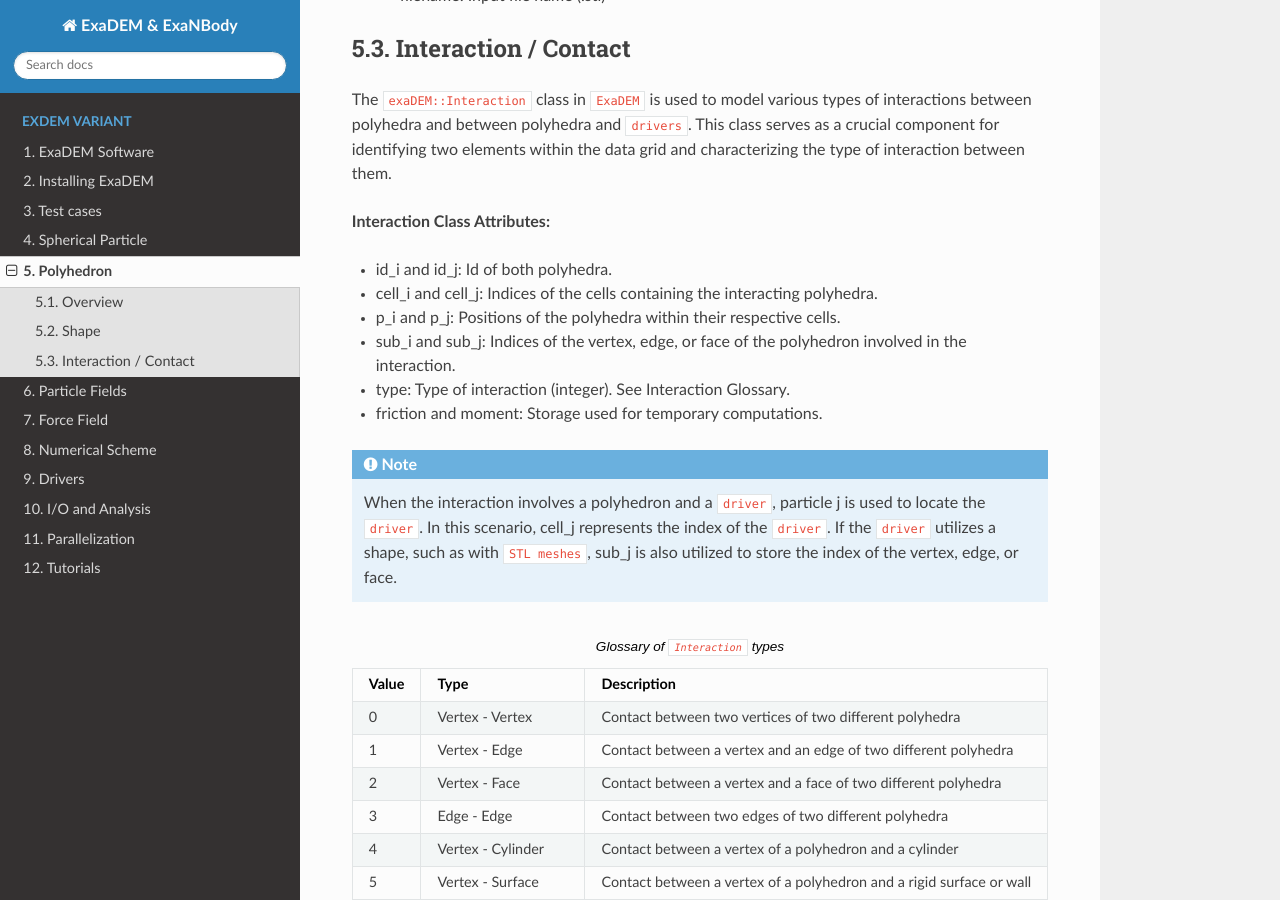
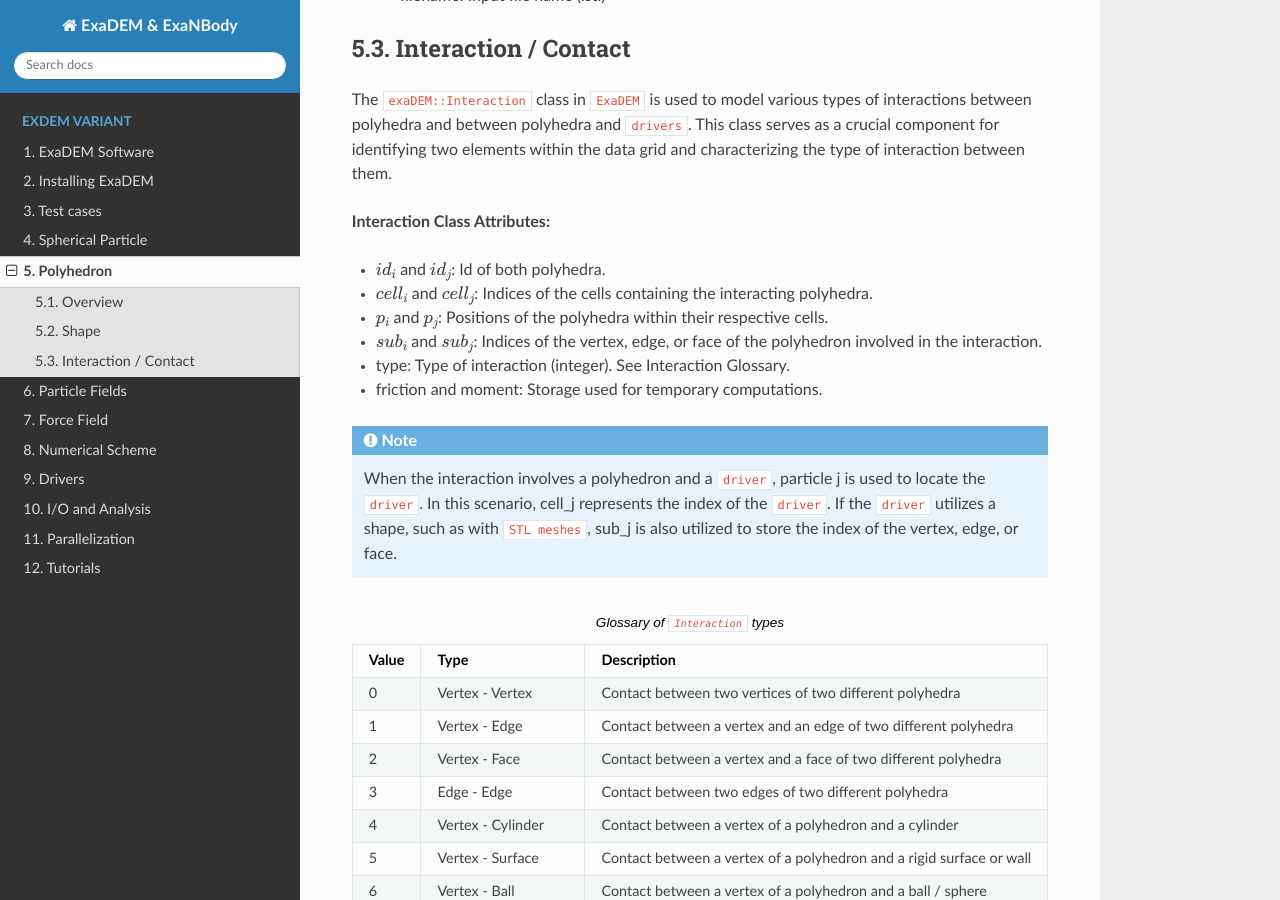
Before and after one commit to Collab4exaNBody/doc_exaDEM, a Sphinx documentation site: the page built from docs/source/project_exaDEM/Polyhedra.rst, in a window 1280 px wide and 900 px high, scrolled down 2771 px. Built offline with Sphinx 7.4.7 and the Read the Docs theme 3.1.0, drawn with Linux system fonts in a browser that asks for light colours; part of the change alters nothing that is shown.

```diff
--- a/docs/source/project_exaDEM/Polyhedra.rst
+++ b/docs/source/project_exaDEM/Polyhedra.rst
@@ -122,10 +122,10 @@ The ``exaDEM::Interaction`` class in ``ExaDEM`` is used to model various types o
 
 **Interaction Class Attributes:**
 
-* id_i and id_j: Id of both polyhedra.
-* cell_i and cell_j: Indices of the cells containing the interacting polyhedra.
-* p_i and p_j: Positions of the polyhedra within their respective cells.
-* sub_i and sub_j: Indices of the vertex, edge, or face of the polyhedron involved in the interaction.
+* :math:`id_i` and :math:`id_j`: Id of both polyhedra.
+* :math:`cell_i` and :math:`cell_j`: Indices of the cells containing the interacting polyhedra.
+* :math:`p_i` and :math:`p_j`: Positions of the polyhedra within their respective cells.
+* :math:`sub_i` and :math:`sub_j`: Indices of the vertex, edge, or face of the polyhedron involved in the interaction.
 * type: Type of interaction (integer). See Interaction Glossary.
 * friction and moment: Storage used for temporary computations.
 
```
